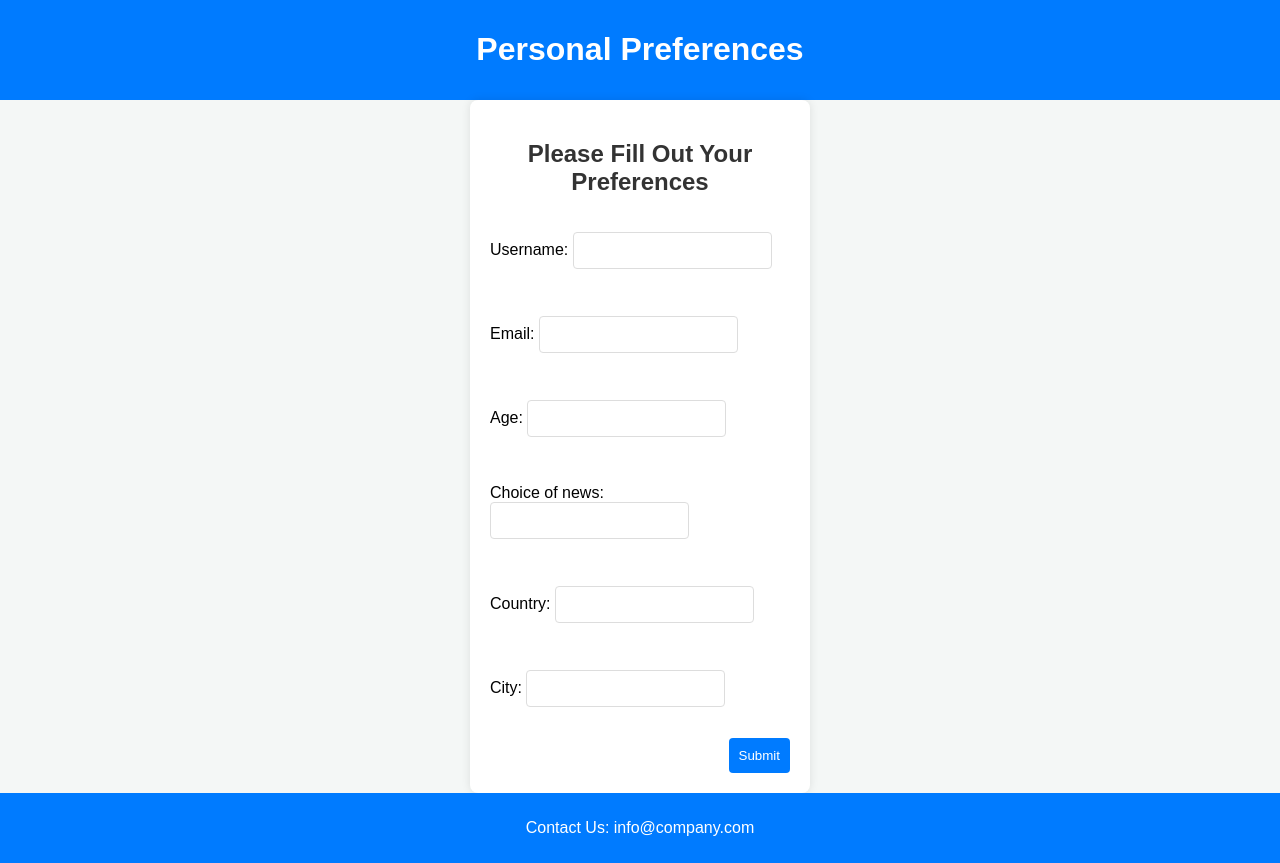
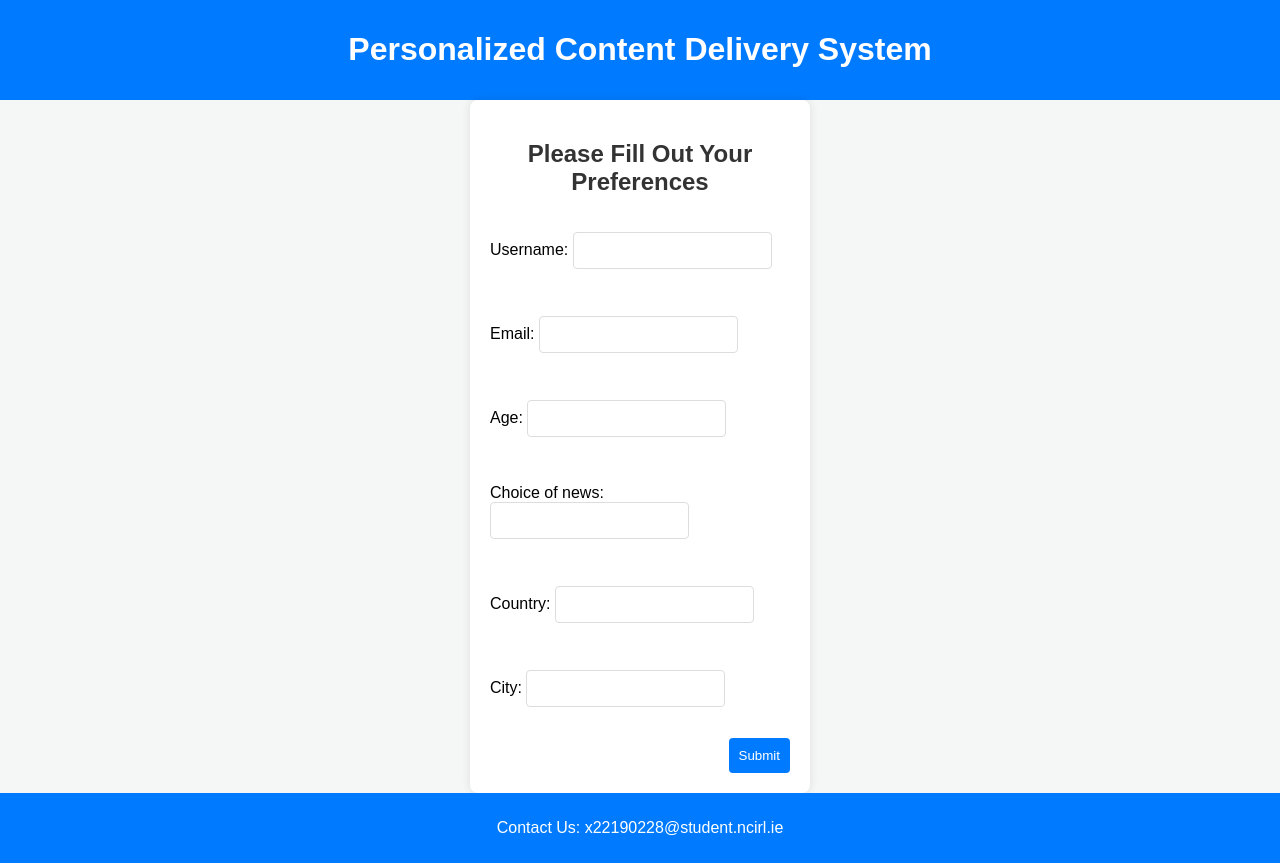
Before and after one commit to x22190228/devops, a Django app: page /newsform/submit/ in a window 1280 px wide. Run offline with Django 5.2, Linux system fonts and the light colour scheme.

Commit message:
changes in front-end

```diff
--- a/app/newsform/templates/newsform/submit_preferences.html
+++ b/app/newsform/templates/newsform/submit_preferences.html
@@ -3,7 +3,7 @@
 <head>
     <meta charset="UTF-8">
     <meta name="viewport" content="width=device-width, initial-scale=1.0">
-    <title>Title Here</title>
+    <title>PCDS</title>
     <style>
         body {
             font-family: Arial, sans-serif;
@@ -76,7 +76,7 @@
 <body>
     <div class="container">
         <header>
-            <h1>Personal Preferences</h1>
+            <h1>Personalized Content Delivery System</h1>
         </header>
 
         <div class="form-container">
@@ -89,7 +89,7 @@
         </div>
 
         <footer>
-            <p>Contact Us: info@company.com</p>
+            <p>Contact Us: x22190228@student.ncirl.ie</p>
         </footer>
     </div>
 </body>
```
